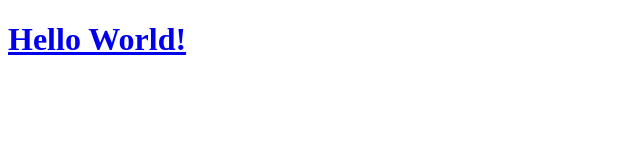
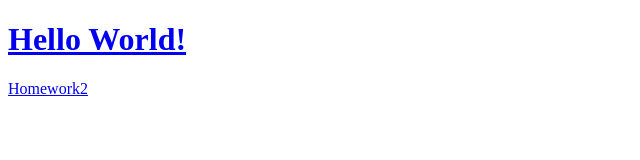
Before and after one commit to GroundReD/likelion5th, a plain HTML site: page index.html in a window 1280 px wide. Shown: the whole page, without its empty margins (0-640 px from the left). Drawn offline with Linux system fonts and the light colour scheme.

Commit message:
index edit

```diff
--- a/index.html
+++ b/index.html
@@ -8,5 +8,8 @@
 	<h1>
 	    <a href = "/homework.html" target="_blank">Hello World!</a>
 	</h1>
+	<p>
+		<a href = "/homework2.html" target="_blank">Homework2</a>
+	</p>
 </body>
 </html>
```
